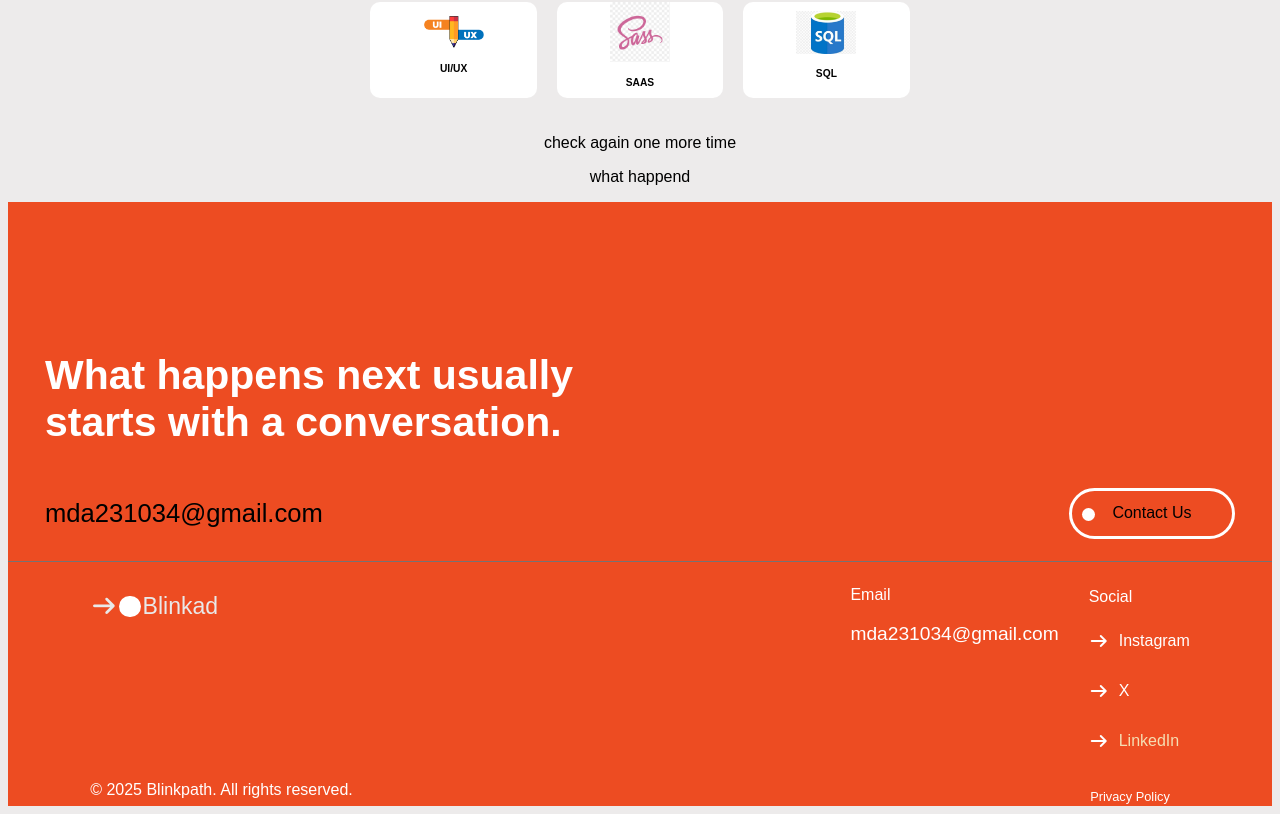
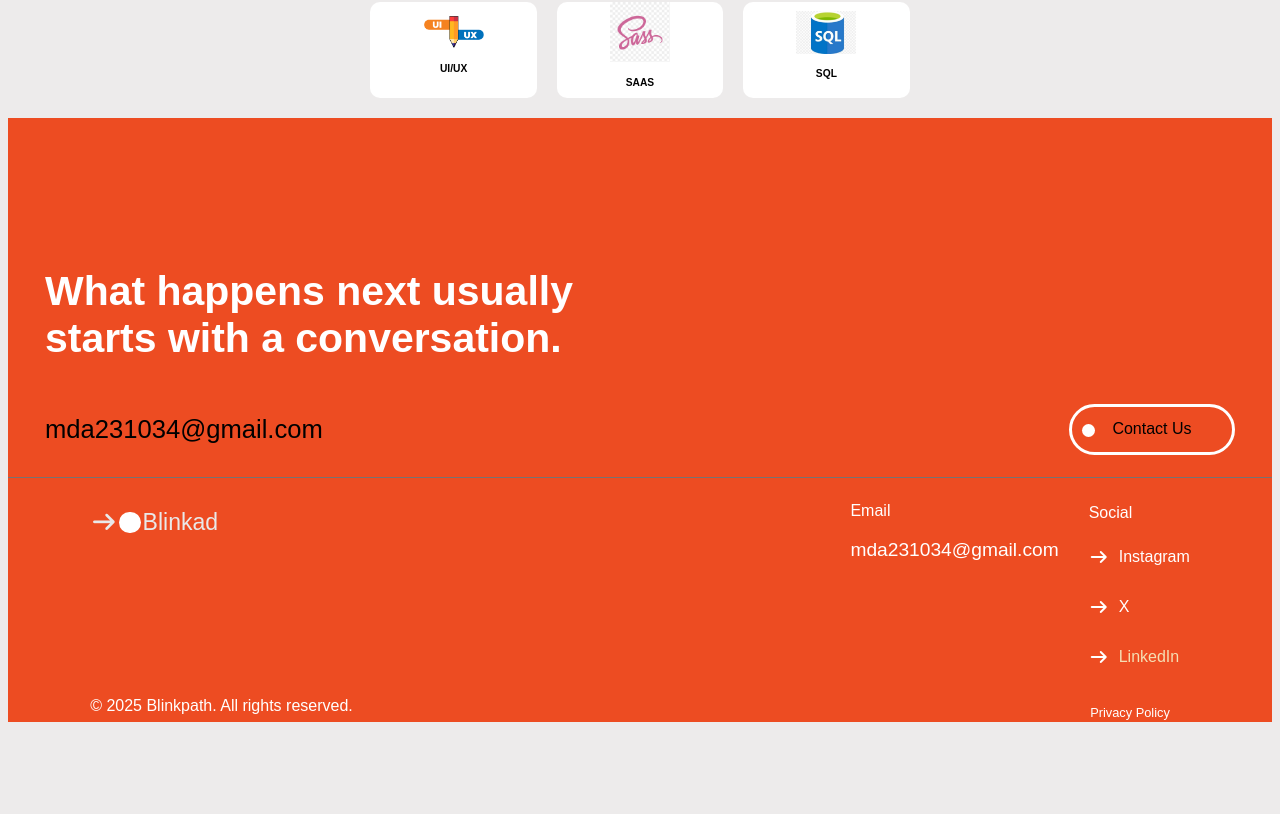
Before and after one commit to Mdd-sheikh/original-portfolio, a React (Vite) app in the folder portfolio/: page / in a window 1280 px wide. Shown: the part 1634-2448 px from the top of the page. After the commit the page ends 2364 px from the top, so only its background shows below. Built offline with nearby package versions, Linux system fonts and the light colour scheme; a web font is replaced by a local one.

Commit message:
fix line endings

```diff
--- a/portfolio/src/components/Section.jsx
+++ b/portfolio/src/components/Section.jsx
@@ -124,8 +124,7 @@ const Section = () => {
                 </div>
             </div>
 
-           <p>check again one more time</p>
-           <p>what happend</p>
+
 
         </>
     )
```
